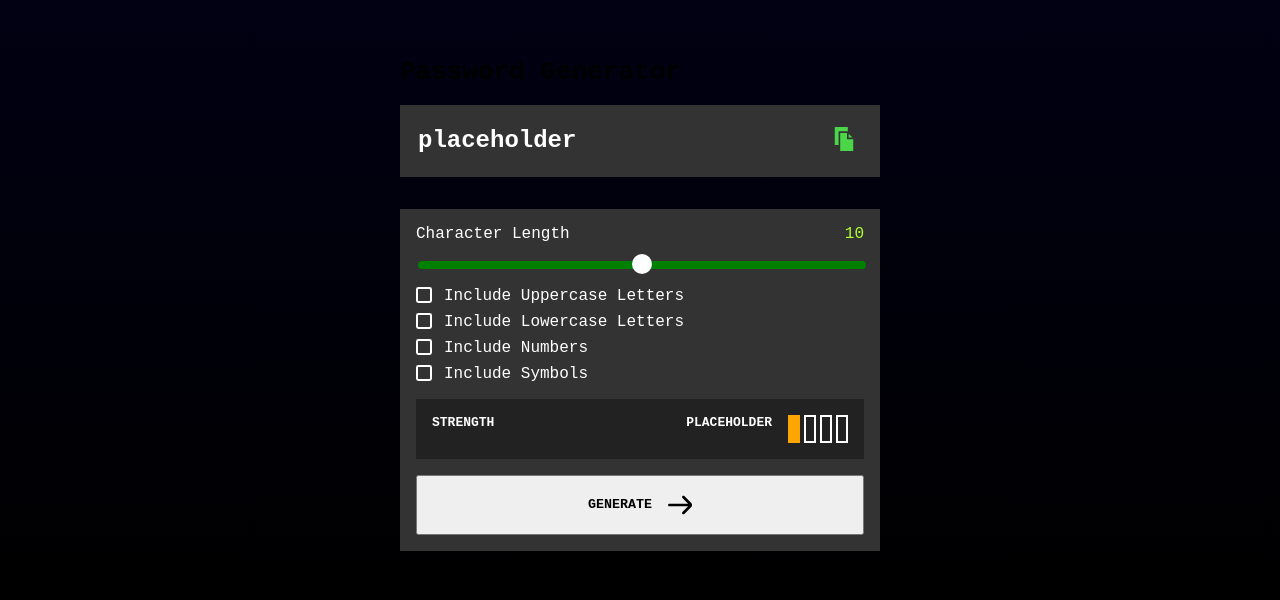
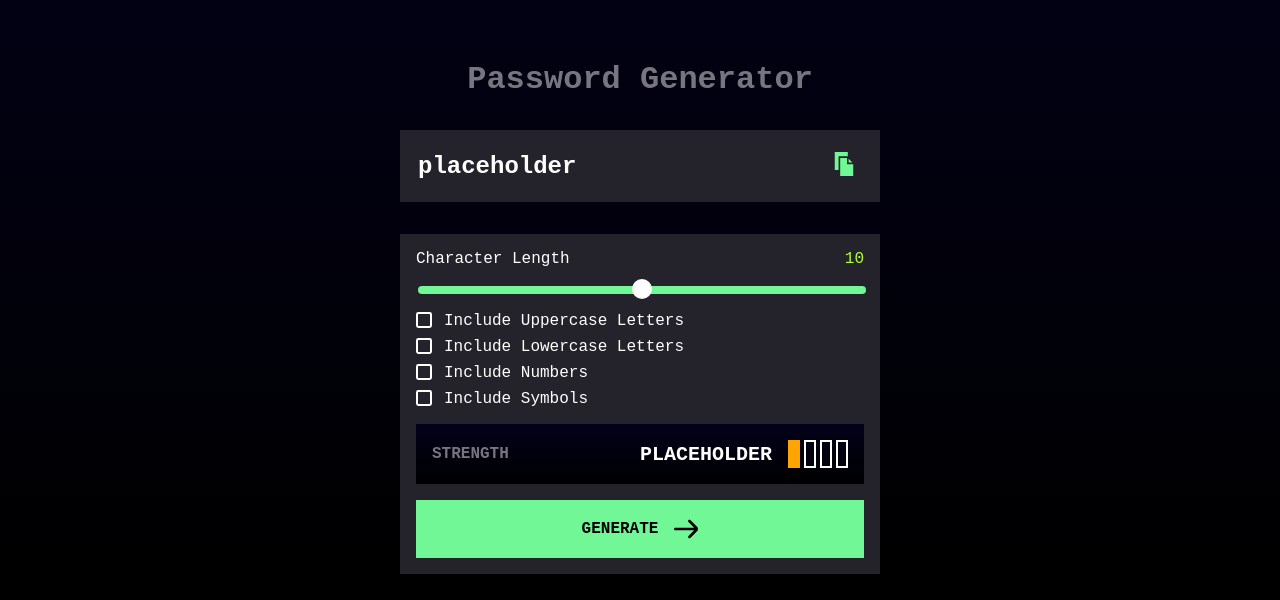
Before and after one commit to emil6957/password-generator, a React (Create React App) app: page / in a window 1280 px wide. Shown: the part 200-800 px from the top of the page. Built offline with nearby package versions, Linux system fonts and the light colour scheme.

Commit message:
finished off all the basic styling

```diff
--- a/src/App.css
+++ b/src/App.css
@@ -1,13 +1,16 @@
 .App {
+  font-size: 1rem;
   font-family: monospace;
   background-image: linear-gradient(rgb(2, 1, 26), black);
   height: 100vh;
 }
 
 input {
+  font-size: 1rem;
   font-family: monospace;
 }
 
 button {
+  font-size: 1rem;
   font-family: monospace;
 }
--- a/src/Components/GenerateButton/GenerateButton.css
+++ b/src/Components/GenerateButton/GenerateButton.css
@@ -10,6 +10,20 @@
     width: 100%;
     padding: .75rem;
     width: 100%;
+    background-color: #72f797;
+    border: 1px solid transparent;
+    cursor: pointer;
+}
+
+.generate-button__btn:hover {
+    color: #72f797;
+    background-color: #24232b;
+    border: 1px solid #72f797;
+}
+
+.generate-button__btn:hover
+.generate-button__btn-img {
+    filter: invert(77%) sepia(40%) saturate(525%) hue-rotate(79deg) brightness(104%) contrast(94%);
 }
 
 .generate-button__btn-text {
--- a/src/Components/GeneratorOptions/GeneratorOptions.css
+++ b/src/Components/GeneratorOptions/GeneratorOptions.css
@@ -24,7 +24,7 @@ input[type="range"]::-webkit-slider-runnable-track {
     -webkit-appearance: none;
     appearance: none;
     width: 100%;
-    background: green;
+    background: #72f796;
     border-radius: 1rem;
     height: .5rem;
 }
@@ -40,6 +40,11 @@ input[type="range"]::-webkit-slider-thumb {
     cursor: pointer;
 }
 
+input[type="range"]::-webkit-slider-thumb:hover {
+    background: #24232b;
+    border: 2px solid #72f797;
+}
+
 /* same as above but for firefox */
 input[type="range"]::-moz-range-thumb {
     -webkit-appearance: none;
@@ -51,6 +56,11 @@ input[type="range"]::-moz-range-thumb {
     cursor: pointer;
 }
 
+input[type="range"]::-moz-range-thumb:hover {
+    background: #24232b;
+    border: 2px solid #72f797;
+}
+
 /* same as above but for IE */
 input[type="range"]::-ms-thumb {
     -webkit-appearance: none;
@@ -60,6 +70,11 @@ input[type="range"]::-ms-thumb {
     border-radius: 1rem;
     background: white;
     cursor: pointer;
+}
+
+input[type="range"]::-ms-thumb:hover {
+    background: #24232b;
+    border: 2px solid #72f797;
 }
 
 input[type="range"]::-ms-track {
@@ -76,16 +91,17 @@ input[type="range"]::-ms-track {
     height: 1rem;
     border: 0.125rem solid white;
     border-radius: .15rem;
+    cursor: pointer;
 }
 
 .generator-options input:focus-visible,
 .generator-options input:hover {
-    border-color: yellowgreen;
+    border-color: #72f797;
 }
 
 .generator-options input[type="checkbox"]:checked {
-    background-color: yellowgreen;
-    border-color: yellowgreen;
+    background-color: #72f797;
+    border-color: #72f797;
 }
 
 .generator-options input[type="checkbox"]:checked::before {
@@ -114,6 +130,7 @@ input[type="range"]::-ms-track {
 
 .generator-options__label {
     color: white;
+    cursor: pointer;
 }
 
 .generator-options__length-num {
--- a/src/Components/PasswordDisplay/PasswordDisplay.css
+++ b/src/Components/PasswordDisplay/PasswordDisplay.css
@@ -3,7 +3,7 @@
     justify-content: space-between;
     align-items: center;
     padding: 1rem;
-    background-color: #333;
+    background-color: #24232b;
 }
 
 .password-display__text {
@@ -19,6 +19,7 @@
     width: 2.5rem;
     background-color: transparent;
     border: none;
+    cursor: pointer;
 }
 
 .password-display__copy-img {
--- a/src/Components/PasswordGenerator/PasswordGenerator.css
+++ b/src/Components/PasswordGenerator/PasswordGenerator.css
@@ -3,3 +3,9 @@
     margin: auto;
     padding-top: 15rem;
 }
+
+.password-generator__header {
+    color: #777680;
+    text-align: center;
+    margin-bottom: 2rem;
+}
--- a/src/Components/PasswordGeneratorBottom/PasswordGeneratorBottom.css
+++ b/src/Components/PasswordGeneratorBottom/PasswordGeneratorBottom.css
@@ -1,5 +1,5 @@
 .password-generator-bottom {
     margin-top: 2rem;
     padding: 1rem;
-    background-color: #333;
+    background-color: #24232b;
 }
--- a/src/Components/StrengthMeter/StrengthMeter.css
+++ b/src/Components/StrengthMeter/StrengthMeter.css
@@ -1,25 +1,28 @@
 .strength-meter {
     display: flex;
     justify-content: space-between;
-    background-color: #222;
+    align-items: center;
+    background-image: linear-gradient(rgb(2, 1, 26), black);
     padding: 1rem;
     margin-top: 1rem;
 }
 
 .strength-meter__text {
-    color: white;
+    color: #777680;
     text-transform: uppercase;
     font-weight: 600;
 }
 
 .strength-meter__meter {
     display: flex;
+    align-items: center;
     gap: 1rem;
 }
 
 .strength-meter__meter-text {
     color: white;
     text-transform: uppercase;
+    font-size: 1.25rem;
     font-weight: 700;
 }
 
```
Also changed, not shown: src/Imgs/copy.svg.
